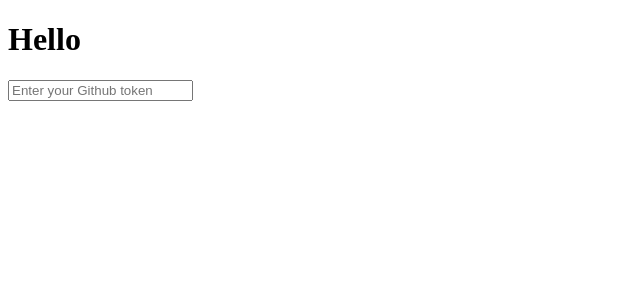
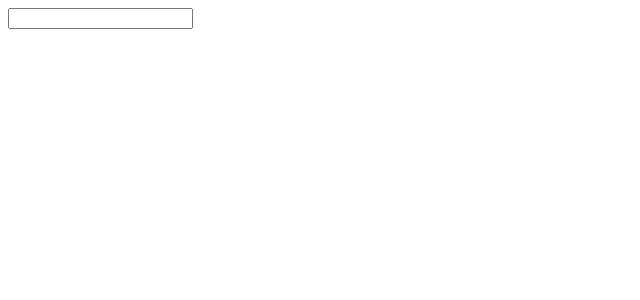
Before and after one commit to huoran323/react-hook, a React (Create React App) app: page / in a window 1280 px wide. Shown: the top 300 px of the page, without its empty margins (0-640 px from the left). Built offline with nearby package versions, Linux system fonts and the light colour scheme.

Commit message:
自定义hook

```diff
--- /dev/null
+++ b/src/TodoForm.js
@@ -0,0 +1,27 @@
+import React, { useState } from "react";
+
+// 抽取共通的方法
+const useInputValue = initialValue => {
+  const [value, setValue] = useState(initialValue);
+
+  return {
+    value,
+    onChange: e => setValue(e.target.value)
+  };
+};
+
+// 抽取之后的
+export default () => {
+  const text = useInputValue("");
+
+  return <input type="text" {...text} />;
+};
+
+// 抽取之前的
+// export default () => {
+//   const [value, setValue] = useState("");
+
+//   return (
+//     <input type="text" value={value} onChange={e => setValue(e.target.value)} />
+//   );
+// };
--- /dev/null
+++ b/src/TodoList.js
@@ -0,0 +1,12 @@
+import React from "react";
+import TodoForm from "./TodoForm";
+
+const App = () => {
+  return (
+    <div>
+      <TodoForm />
+    </div>
+  );
+};
+
+export default App;
--- a/src/index.js
+++ b/src/index.js
@@ -2,7 +2,8 @@ import React from "react";
 import ReactDOM from "react-dom";
 // import App from "./App";
 // import App from "./EmojiGenerator";
-import App from "./TokenApp";
+// import App from "./TokenApp";
+import App from "./TodoList";
 
 ReactDOM.render(<App />, document.getElementById("root"));
 
```
